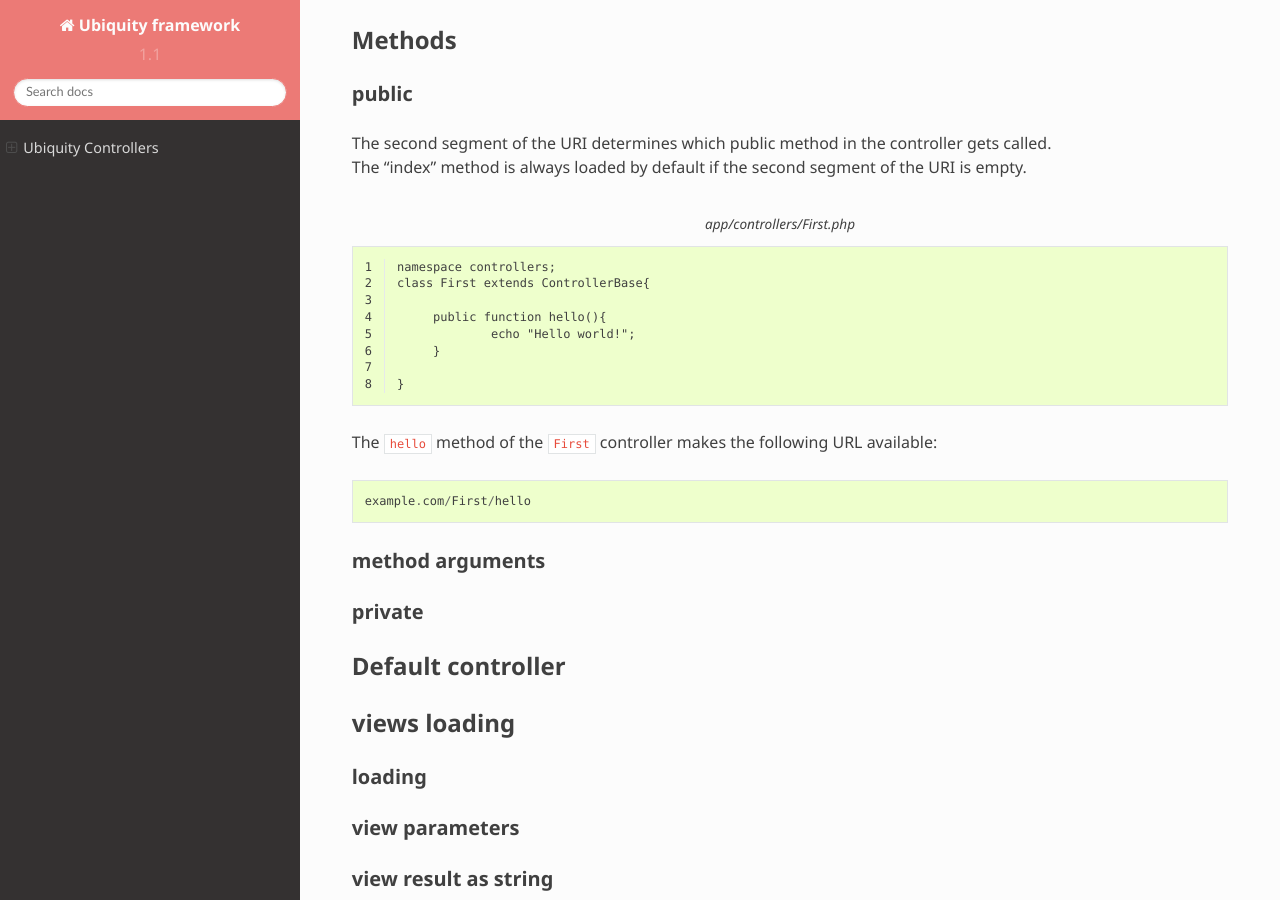
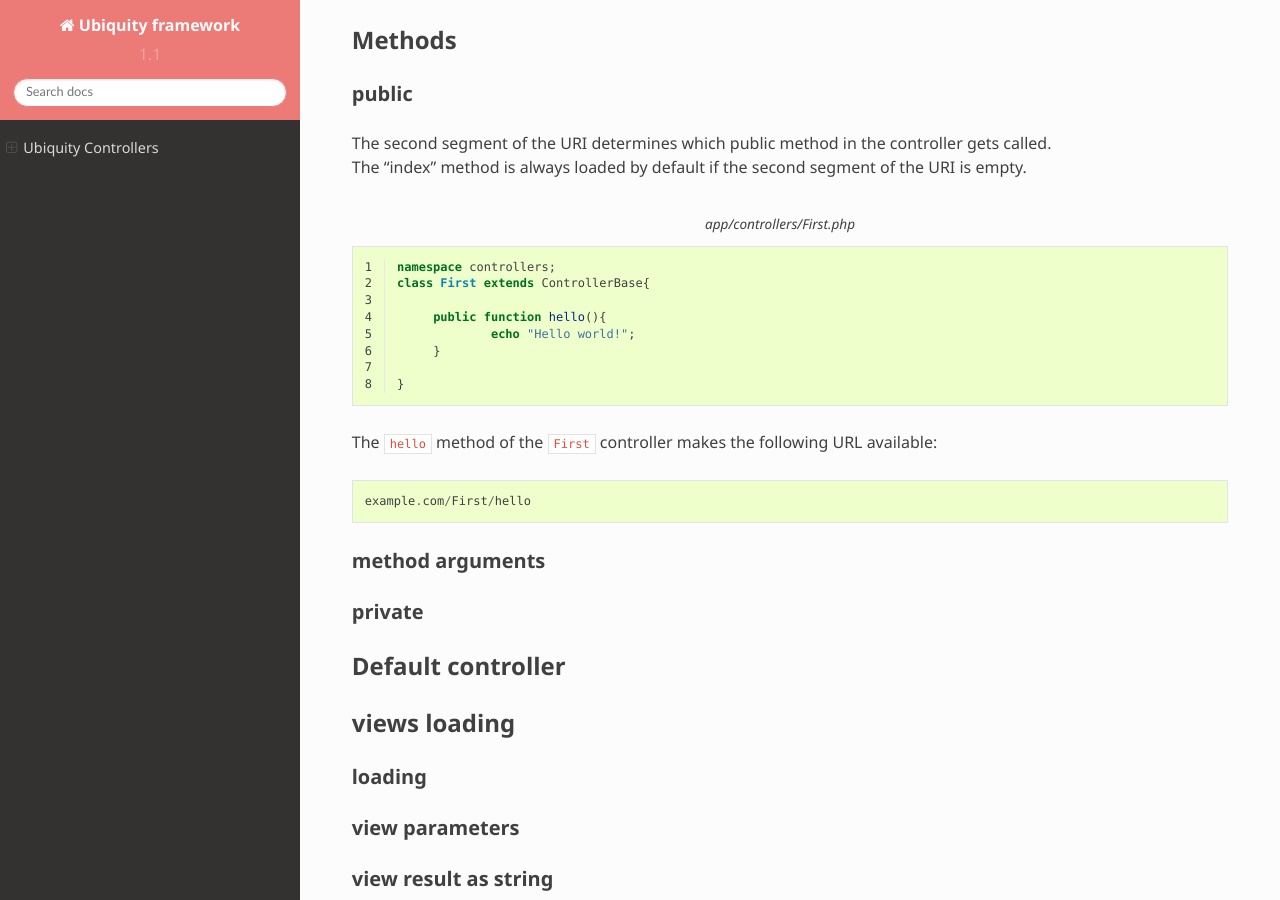
Before and after one commit to phpMv/ubiquity, a Sphinx documentation site: the page built from docs/controller/controllers.rst, in a window 1280 px wide and 900 px high, scrolled down 1069 px. Built offline with Sphinx 7.4.7 and the Read the Docs theme 2.0.0, drawn with Linux system fonts in a browser that asks for light colours.

Commit message:
doc php, not php5

```diff
--- a/docs/controller/controllers.rst
+++ b/docs/controller/controllers.rst
@@ -46,7 +46,7 @@ public
 The second segment of the URI determines which public method in the controller gets called. |br|
 The “index” method is always loaded by default if the second segment of the URI is empty.
 
-.. code-block:: php5
+.. code-block:: php
    :linenos:
    :caption: app/controllers/First.php
 
```
